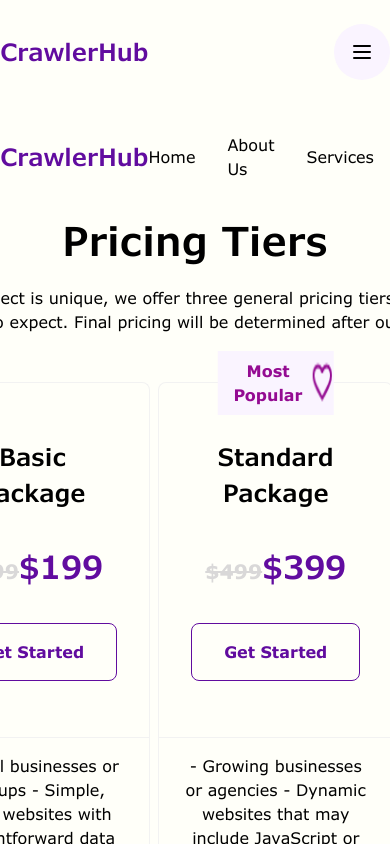
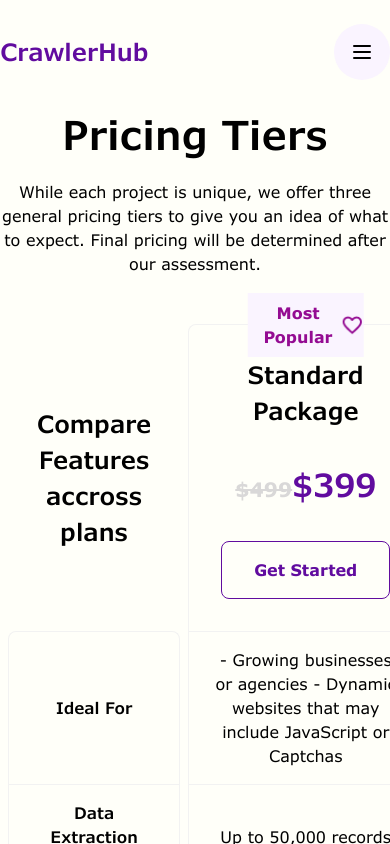
Before and after one commit to beecodeguy/crawlhub, a Next.js app: page /pricing in a window 390 px wide. Shown: the top 844 px of the page. Built offline with nearby package versions, Linux system fonts and the light colour scheme.

Commit message:
made responsive pricing tiers

```diff
--- a/src/app/(webpage)/pricing/_components/PricingTiers/PricingInfo.tsx
+++ b/src/app/(webpage)/pricing/_components/PricingTiers/PricingInfo.tsx
@@ -2,7 +2,7 @@ import React from "react";
 
 const PricingInfo = () => {
   return (
-    <div className="flex flex-col gap-2 w-[654px] items-center">
+    <div className="flex flex-col gap-2 items-center w-full">
       <span className="typography-h2">Pricing Tiers</span>
       <p className="typography-h5 text-center">
         While each project is unique, we offer three general pricing tiers to
--- /dev/null
+++ b/src/app/(webpage)/pricing/_components/PricingTiers/PricingMobileTable/SliderHeader.tsx
@@ -0,0 +1,55 @@
+import React from "react";
+import TableHeaderInfo from "../../TableHeaderInfo";
+import { FavouriteIcon } from "@/assets/icons";
+import Image from "next/image";
+
+export type TCols = "basic" | "standard" | "enterprise";
+
+interface IProps {
+  column: TCols;
+}
+
+const SliderHeader: React.FC<IProps> = ({ column }) => {
+  return (
+    <thead>
+      <tr>
+        <th className="typography-h4">Compare Features accross plans</th>
+        {column === "basic" && (
+          <th className="border-x border-t border-[#000000]">
+            <TableHeaderInfo
+              title="Basic Package"
+              price="$199"
+              previousPrice="$299"
+            />
+          </th>
+        )}
+        {column === "standard" && (
+          <th className="relative border-x border-t border-[#000000]">
+            <span className="popular-card bg-[#FAF4FF] py-1 px-2 text-[#940B92]">
+              <span className="flex gap-1 items-center">
+                <span>Most Popular </span>
+                <Image src={FavouriteIcon} alt="" width={23} height={23} />
+              </span>
+            </span>
+            <TableHeaderInfo
+              title="Standard Package"
+              price="$399"
+              previousPrice="$499"
+            />
+          </th>
+        )}
+        {column === "enterprise" && (
+          <th className="border-x border-t border-[#000000]">
+            <TableHeaderInfo
+              title="Enterprise Package"
+              price="Custom Pricing"
+              buttonLabel="Contact Sales"
+            />
+          </th>
+        )}
+      </tr>
+    </thead>
+  );
+};
+
+export default SliderHeader;
--- /dev/null
+++ b/src/app/(webpage)/pricing/_components/PricingTiers/PricingMobileTable/SliderRow.tsx
@@ -0,0 +1,36 @@
+import React from "react";
+
+interface IProps {
+  basic: string;
+  enterprise: string;
+  standard: string;
+  title: string;
+  column: "basic" | "standard" | "enterprise";
+}
+
+const SliderRow: React.FC<IProps> = ({
+  basic,
+  enterprise,
+  standard,
+  title,
+  column,
+}) => {
+  return (
+    <tr>
+      <td className="border-t border-x border-[#000000] typography-h5 font-semibold">
+        {title}
+      </td>
+      {column === "basic" && (
+        <td className="border-t border-x border-[#000000]">{basic}</td>
+      )}
+      {column === "standard" && (
+        <td className="border-t border-x border-[#000000]">{standard}</td>
+      )}
+      {column === "enterprise" && (
+        <td className="border-t border-x border-[#000000]">{enterprise}</td>
+      )}
+    </tr>
+  );
+};
+
+export default SliderRow;
--- /dev/null
+++ b/src/app/(webpage)/pricing/_components/PricingTiers/PricingMobileTable/index.tsx
@@ -0,0 +1,38 @@
+"use client";
+
+import React, { useState } from "react";
+import pricing from "@/constants/pricing";
+import SliderRow from "./SliderRow";
+import SliderHeader, { TCols } from "./SliderHeader";
+
+const cols: TCols[] = ["basic", "standard", "enterprise"];
+
+const PricingMobileTable = () => {
+  const [column, setColumn] = useState<TCols>("standard");
+
+  return (
+    <div className="pricing-table w-full block lg:hidden">
+      <table className="border-separate border-spacing-x-1 w-full">
+        <SliderHeader column={column} />
+        <tbody>
+          {pricing.map((x) => (
+            <SliderRow column={column} {...x} key={x.title} />
+          ))}
+        </tbody>
+      </table>
+      <ul className="flex gap-1 justify-center mt-2">
+        {cols.map((x) => (
+          <li
+            onClick={() => setColumn(x)}
+            className={`${
+              x === column ? "bg-primary" : "bg-grey"
+            } cursor-pointer p-1 rounded-full`}
+            key={x}
+          />
+        ))}
+      </ul>
+    </div>
+  );
+};
+
+export default PricingMobileTable;
--- a/src/app/(webpage)/pricing/_components/PricingTiers/PricingTable/THead.tsx
+++ b/src/app/(webpage)/pricing/_components/PricingTiers/PricingTable/THead.tsx
@@ -1,67 +1,45 @@
 import { FavouriteIcon } from "@/assets/icons";
-import { Button } from "@/components/ui/button";
 import Image from "next/image";
 import React from "react";
-
-interface IProps {
-  title: string;
-  price: string;
-  previousPrice?: string;
-  buttonLabel?: string;
-}
-
-const HeaderInfo: React.FC<IProps> = ({
-  title,
-  previousPrice,
-  price,
-  buttonLabel = "Get Started",
-}) => (
-  <div className="flex flex-col gap-4 items-center">
-    <span className="typography-h4">{title}</span>
-    <span>
-      {previousPrice && (
-        <span className="line-through text-grey typography-b1">
-          {previousPrice}
-        </span>
-      )}
-      <span className="text-primary typography-h3">{price}</span>
-    </span>
-    <Button variant="outline" className="w-fit">
-      {buttonLabel}
-    </Button>
-  </div>
-);
+import TableHeaderInfo from "../../TableHeaderInfo";
 
 const THead = () => {
   return (
+    <thead>
       <tr>
-      <th className="typography-h4">
-        Compare Features accross plans
-      </th>
+        <th className="typography-h4">Compare Features accross plans</th>
         <th className="border-x border-t border-[#000000]">
-        <HeaderInfo title="Basic Package" price="$199" previousPrice="$299" />
+          <TableHeaderInfo
+            title="Basic Package"
+            price="$199"
+            previousPrice="$299"
+          />
         </th>
         <th className="relative border-x border-t border-[#000000]">
           <span className="popular-card bg-[#FAF4FF] py-1 px-2 text-[#940B92]">
-          <span className="flex gap-1">
-            Most Popular{" "}
+            <span className="flex gap-1 items-center">
+              <span>Most Popular</span>
+              <span>
+                {" "}
                 <Image src={FavouriteIcon} alt="" width={23} height={23} />
               </span>
             </span>
-        <HeaderInfo
+          </span>
+          <TableHeaderInfo
             title="Standard Package"
             price="$399"
             previousPrice="$499"
           />
         </th>
         <th className="border-x border-t border-[#000000]">
-        <HeaderInfo
+          <TableHeaderInfo
             title="Enterprise Package"
             price="Custom Pricing"
             buttonLabel="Contact Sales"
           />
         </th>
       </tr>
+    </thead>
   );
 };
 
--- a/src/app/(webpage)/pricing/_components/PricingTiers/PricingTable/index.tsx
+++ b/src/app/(webpage)/pricing/_components/PricingTiers/PricingTable/index.tsx
@@ -5,11 +5,9 @@ import pricing from "@/constants/pricing";
 
 const PricingTable = () => {
   return (
-    <div className="pricing-table">
+    <div className="pricing-table hidden lg:block">
       <table className="border-separate border-spacing-x-1">
-        <thead>
-          <THead />
-        </thead>
+        <THead />
         <tbody>
           {pricing.map((x) => (
             <TRow {...x} key={x.title} />
--- a/src/app/(webpage)/pricing/_components/PricingTiers/index.tsx
+++ b/src/app/(webpage)/pricing/_components/PricingTiers/index.tsx
@@ -1,12 +1,14 @@
 import React from "react";
 import PricingTable from "./PricingTable";
 import PricingInfo from "./PricingInfo";
+import PricingMobileTable from "./PricingMobileTable";
 
 const PricingTiers = () => {
   return (
     <div className="container mx-auto flex flex-col gap-6 items-center mb-[128px]">
       <PricingInfo />
       <PricingTable />
+      <PricingMobileTable />
     </div>
   );
 };
--- /dev/null
+++ b/src/app/(webpage)/pricing/_components/TableHeaderInfo.tsx
@@ -0,0 +1,33 @@
+import { Button } from "@/components/ui/button";
+import React from "react";
+
+interface IProps {
+  title: string;
+  price: string;
+  previousPrice?: string;
+  buttonLabel?: string;
+}
+
+const TableHeaderInfo: React.FC<IProps> = ({
+  title,
+  previousPrice,
+  price,
+  buttonLabel = "Get Started",
+}) => (
+  <div className="flex flex-col gap-4 items-center">
+    <span className="typography-h4">{title}</span>
+    <span>
+      {previousPrice && (
+        <span className="line-through text-grey typography-b1">
+          {previousPrice}
+        </span>
+      )}
+      <span className="text-primary typography-h3">{price}</span>
+    </span>
+    <Button variant="outline" className="w-fit">
+      {buttonLabel}
+    </Button>
+  </div>
+);
+
+export default TableHeaderInfo;
--- a/src/components/containers/Header/MobileHeader.tsx
+++ b/src/components/containers/Header/MobileHeader.tsx
@@ -16,7 +16,7 @@ const MobileHeader = () => {
   };
 
   return (
-    <header className="xs:block lg:hidden">
+    <header className="block lg:hidden">
       <nav className="container mx-auto flex py-3 justify-between items-center">
         <span className="typography-h4 text-primary">CrawlerHub</span>
         <div>
--- a/src/components/containers/Header/index.tsx
+++ b/src/components/containers/Header/index.tsx
@@ -9,7 +9,7 @@ const Header = () => {
     <>
       {" "}
       <MobileHeader />
-      <header className="xs:hidden lg:block">
+      <header className="hidden lg:block">
         <nav className="container mx-auto flex py-3 justify-between items-center">
           <span className="typography-h4 text-primary">CrawlerHub</span>
           <NavItems />
--- /dev/null
+++ b/src/hooks/useWindowSize.ts
@@ -0,0 +1,30 @@
+"use client";
+
+import { useEffect, useState } from "react";
+
+type WindowSize = {
+  width: number;
+  height: number;
+};
+
+export const useWindowSize = (): WindowSize => {
+  const [windowSize, setWindowSize] = useState<WindowSize>({
+    width: 0,
+    height: 0,
+  });
+
+  useEffect(() => {
+    const handleResize = () => {
+      setWindowSize({
+        width: window.innerWidth,
+        height: window.innerHeight,
+      });
+    };
+
+    window.addEventListener("resize", handleResize);
+
+    return () => window.removeEventListener("resize", handleResize);
+  }, []);
+
+  return windowSize;
+};
```
Lines whose indentation alone changed are shown as unchanged.
